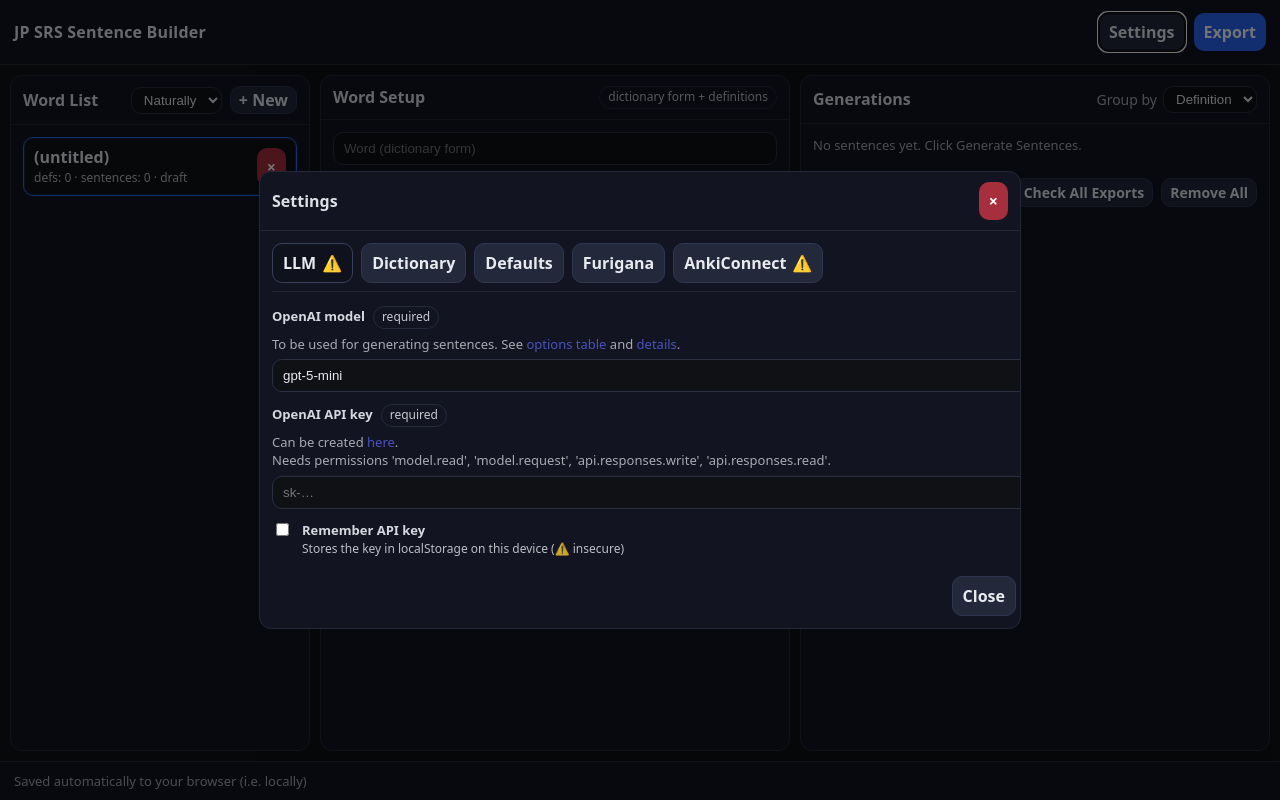
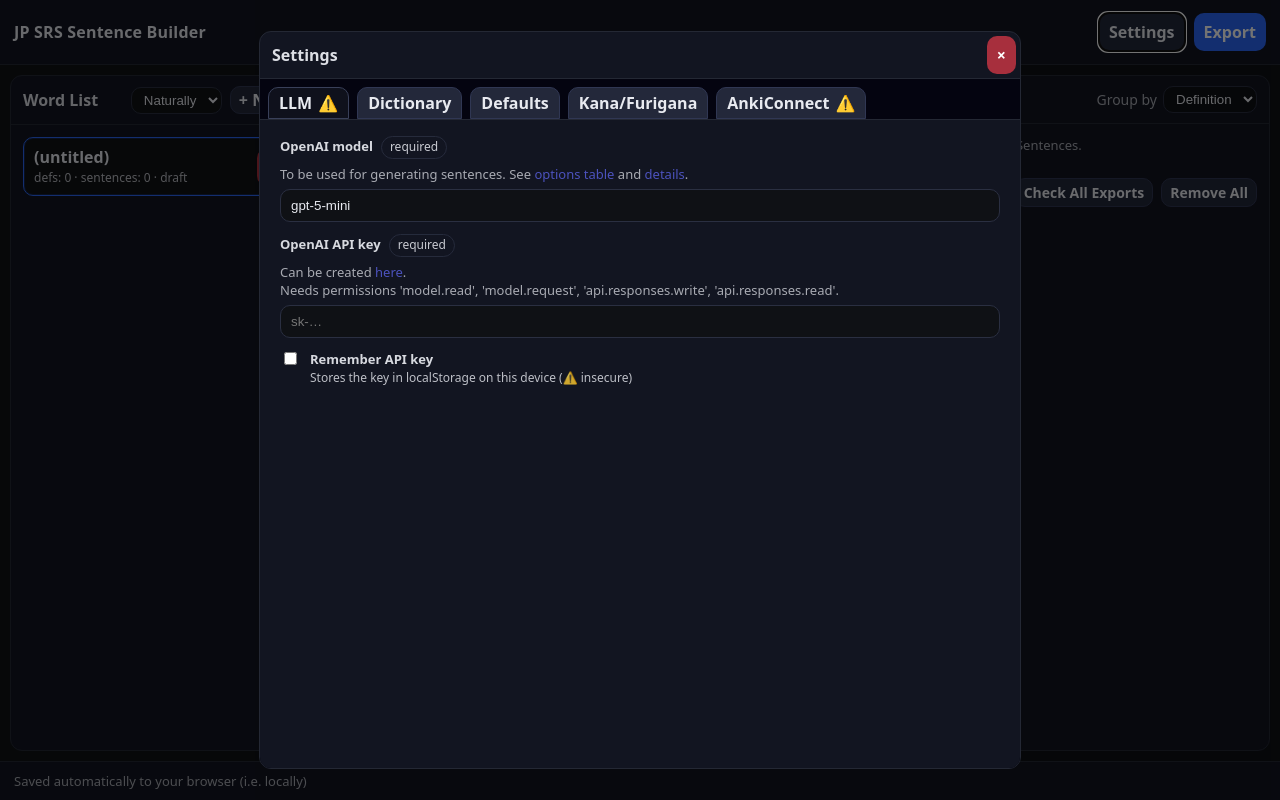
Before and after one commit to philipguin/jp-srs-sentences, a React (Vite) app: page / in a window 1280 px wide. Both pictures are taken after a click on the button "Settings". Built offline with nearby package versions, Linux system fonts and the light colour scheme.

Commit message:
Polished new settings tabs and existing details

```diff
--- a/src/components/SettingsModal.tsx
+++ b/src/components/SettingsModal.tsx
@@ -192,7 +192,8 @@ export function SettingsModal(props: {
   );
   const furiganaHelpText = useMemo(() => {
     if (!settings.enableFurigana) {
-      return "Optional. First enable may take a moment to load language data.";
+      return "Optional. Allows display and export of furigana and kana."
+           + " First enable may take a moment to load language data.";
     }
     if (furiganaStatus === "loading") {
       return "Loading furigana engine…";
@@ -225,14 +226,14 @@ export function SettingsModal(props: {
         style={{
           width: 760,
           maxWidth: "100%",
-          maxHeight: "calc(100vh - 32px)",
+          height: "min(780px, calc(100vh - 64px))",
           display: "flex",
           flexDirection: "column",
           overflow: "hidden",
         }}
         onClick={(e) => e.stopPropagation()}
       >
-        <div className="paneHeader" style={{ flex: "0 0 auto" }}>
+        <div className="paneHeader" style={{ flex: "0 0 auto", padding: "4px 4px 4px 12px" }}>
           <div className="paneTitle">Settings</div>
           <button className="btn danger" onClick={onClose} aria-label="Close settings">
             ×
@@ -244,27 +245,28 @@ export function SettingsModal(props: {
           style={{
             display: "flex",
             flexDirection: "column",
-            gap: 14,
             flex: "1 1 auto",
             overflowY: "auto",
             minHeight: 0,
-            paddingRight: 4,
+            padding: 0,
+            background: "#040410"
           }}
         >
           <div
             style={{
+              flex: "0 0 auto",
               display: "flex",
               flexWrap: "wrap",
               gap: 8,
-              paddingBottom: 8,
-              borderBottom: "1px solid #242834",
+              padding: "8px 8px 0px 8px",
+              borderBottom: "1px solid #242834"
             }}
           >
             {[
               { id: "llm", label: "LLM", showWarning: showLlmWarning },
               { id: "dictionary", label: "Dictionary" },
               { id: "defaults", label: "Defaults" },
-              { id: "furigana", label: "Furigana" },
+              { id: "furigana", label: "Kana/Furigana" },
               { id: "anki", label: "AnkiConnect", showWarning: showAnkiWarning },
             ].map((tab) => (
               <button
@@ -281,6 +283,9 @@ export function SettingsModal(props: {
                   gap: 6,
                   background: activeTab === tab.id ? "#0f111c" : undefined,
                   borderColor: activeTab === tab.id ? "#394059" : undefined,
+                  borderRadius: "10px 10px 0px 0px",
+                  margin: 0,
+                  padding: "4px 10px"
                 }}
               >
                 <span>{tab.label}</span>
@@ -292,7 +297,14 @@ export function SettingsModal(props: {
               </button>
             ))}
           </div>
-
+          <div style={{
+            flex: "1 1 auto",
+            minHeight: 0,
+            overflowY: "auto",
+            background: "#121521",
+            padding: "20px",
+            paddingTop: 16
+          }}>
             {activeTab === "llm" ? (
               <div style={{ display: "flex", flexDirection: "column", gap: 12 }}>
                 <Field
@@ -391,7 +403,7 @@ export function SettingsModal(props: {
 
             {activeTab === "defaults" ? (
               <div style={{ display: "flex", flexDirection: "column", gap: 12 }}>
-              <Field label="Default difficulty" help="Used when creating new cards / prompts.">
+                <Field label="Difficulty" help="Used when creating new cards / prompts.">
                   <select
                     className="select"
                     value={settings.defaultDifficulty}
@@ -405,7 +417,7 @@ export function SettingsModal(props: {
                   </select>
                 </Field>
 
-              <Field label="Default sentence counts" help="Your preset string (e.g. 1/2/3).">
+                <Field label="Sentence counts" help="Your preset string (e.g. 1/2/3).">
                   <input
                     className="input"
                     value={settings.defaultCountPreset}
@@ -426,7 +438,7 @@ export function SettingsModal(props: {
                     style={{ marginTop: 2 }}
                   />
                   <div style={{ display: "flex", flexDirection: "column", gap: 2 }}>
-                  <div style={{ fontSize: 13, fontWeight: 600, opacity: 0.92 }}>Furigana</div>
+                    <div style={{ fontSize: 13, fontWeight: 600, opacity: 0.92 }}>Enable kana & furigana</div>
                     <div className="small">{furiganaHelpText}</div>
                   </div>
                 </label>
@@ -572,8 +584,10 @@ export function SettingsModal(props: {
                                   color: currentFieldMapping[field] ? "" : "#777"
                                 }}
                               >
-                              {ANKI_FIELD_OPTIONS.map((option) => (
-                                <option key={`${field}-${option.value}`} value={option.value}>
+                                {ANKI_FIELD_OPTIONS.map((option, index) => (
+                                  <option key={`${field}-${option.value}`} value={option.value} style={{
+                                    color: option.value ? "#eee" : "#777"
+                                  }}>
                                     {option.label}
                                   </option>
                                 ))}
@@ -643,12 +657,8 @@ export function SettingsModal(props: {
                 </label>
               </div>
             ) : null}
-
-          <div className="row" style={{ justifyContent: "flex-end", marginTop: 4 }}>
-            <button className="btn secondary" onClick={onClose}>
-              Close
-            </button>
           </div>
+          {/* Footer would go here */}
         </div>
       </div>
     </div>
--- a/src/styles.css
+++ b/src/styles.css
@@ -111,6 +111,7 @@ body {
   border-radius: 10px;
   padding: 8px 10px;
   outline: none;
+  box-sizing: border-box;
 }
 .textarea {
   background: #0f1115;
```
Lines whose indentation alone changed are shown as unchanged.
